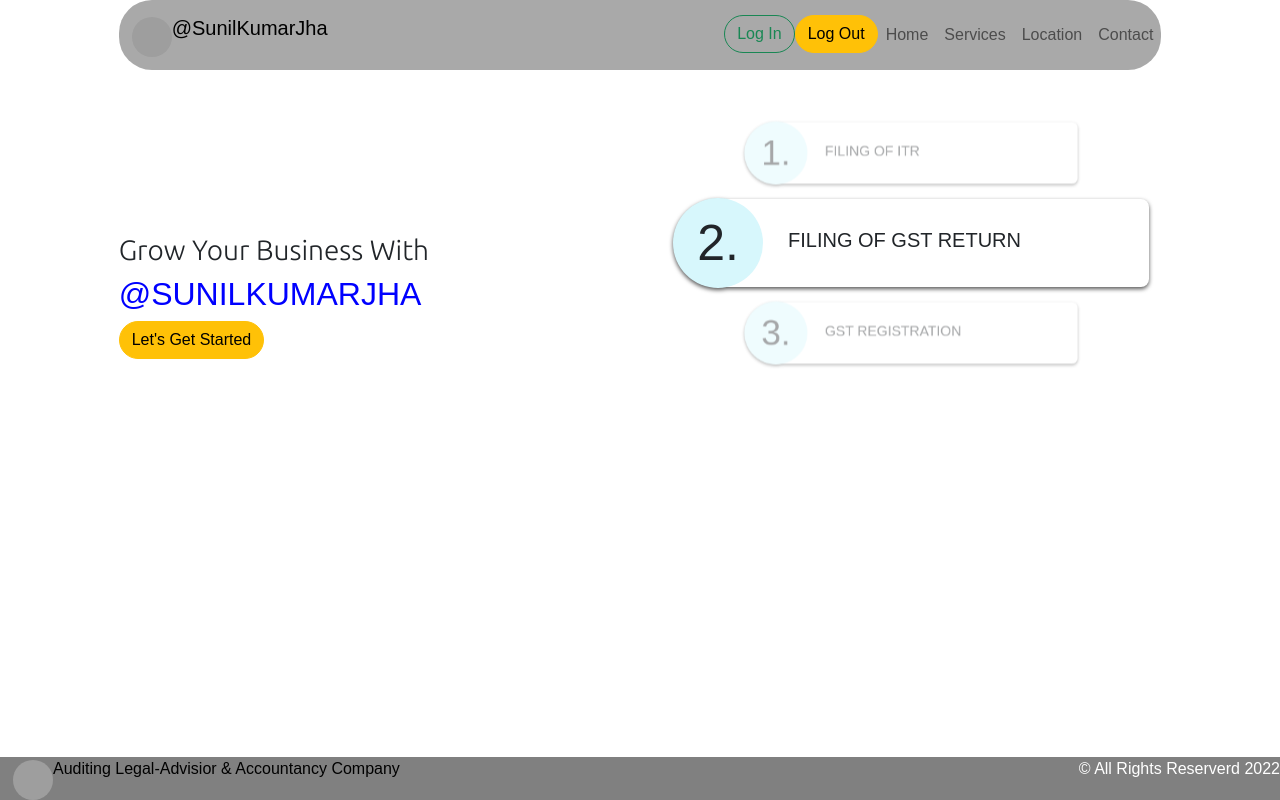
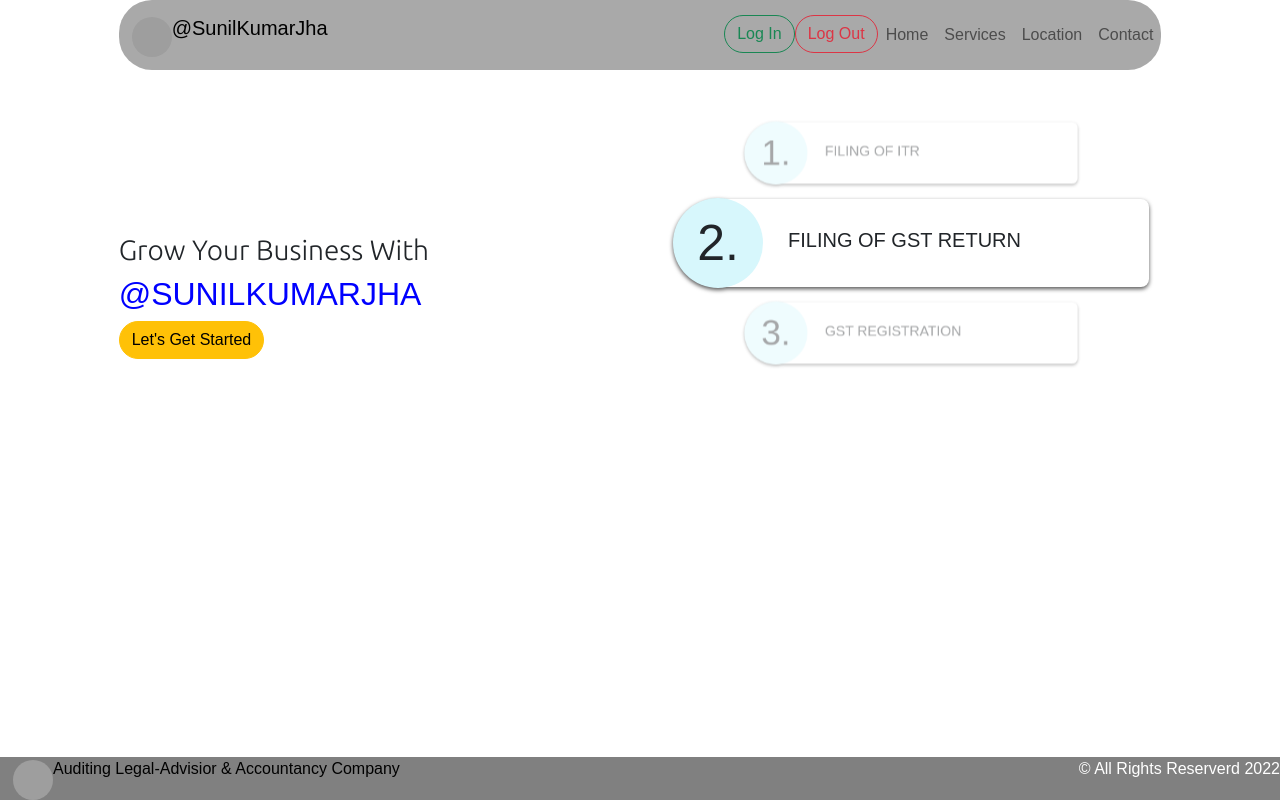
Before and after one commit to gaurabhkumarjha/sunilkumarjha, a React (Create React App) app: page / in a window 1280 px wide. Built offline with nearby package versions, Linux system fonts and the light colour scheme; grey boxes are pictures that could not be loaded.

Commit message:
change btn

```diff
--- a/src/Logout.jsx
+++ b/src/Logout.jsx
@@ -5,7 +5,7 @@ const Logout = () => {
   const { logout } = useAuth0();
 
   return (
-    <button  class="btn btn-warning lgs" onClick={() => logout({ returnTo: window.location.origin })}>
+    <button  class="btn btn-outline-danger lgs" onClick={() => logout({ returnTo: window.location.origin })}>
       Log Out
     </button>
   );
```
